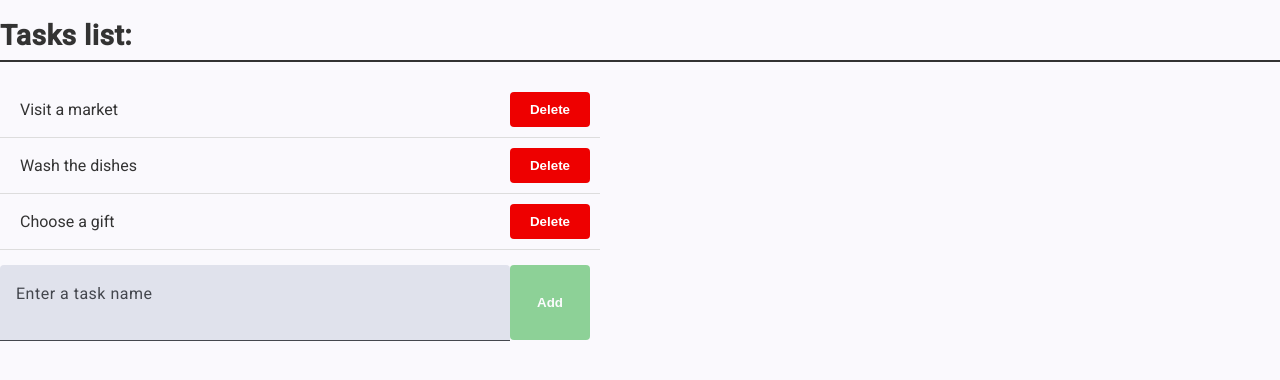
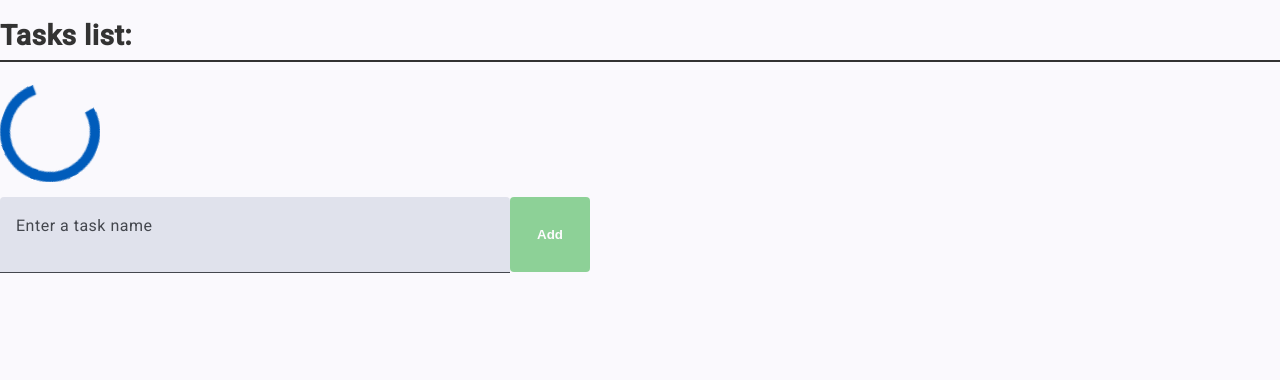
Before and after one commit to Angular-OTUS/ToDoList-VorobyevAnatoliy, an Angular app: page / in a window 1280 px wide. Shown: the top 380 px of the page. Built offline with nearby package versions, Linux system fonts and the light colour scheme.

Commit message:
added mat-spinner loader but got styles fail

```diff
--- a/src/app/components/to-do-list/to-do-list.html
+++ b/src/app/components/to-do-list/to-do-list.html
@@ -1,5 +1,8 @@
 <h1 class="title">Tasks list:</h1>
 <ul class="task-list">
+  @if (isLoading()) {
+    <mat-spinner/>
+  } @else {
     @for (task of tasks; track task.id) {
       <app-to-do-list-item [task]="task"
                            (deleteTaskEmitter)="deleteTask($event)"/>
@@ -7,6 +10,7 @@
       <li class="empty-task">
         <span class="empty-task--title">There is no tasks!</span>
       </li>
+    }
   }
 </ul>
 <div class="add-task">
--- a/src/app/components/to-do-list/to-do-list.ts
+++ b/src/app/components/to-do-list/to-do-list.ts
@@ -5,6 +5,7 @@ import {getNextTaskId, getTasks} from '../../services/storage';
 import {ToDoListItem} from '../to-do-list-item/to-do-list-item';
 import {MatFormField, MatInput, MatLabel} from '@angular/material/input';
 import {MatIconButton} from '@angular/material/button';
+import {MatProgressSpinner} from '@angular/material/progress-spinner';
 
 @Component({
   selector: 'app-to-do-list',
@@ -16,7 +17,8 @@ import {MatIconButton} from '@angular/material/button';
     MatInput,
     MatFormField,
     MatLabel,
-    MatIconButton
+    MatIconButton,
+    MatProgressSpinner
   ],
   styleUrl: './to-do-list.css'
 })
@@ -28,8 +30,13 @@ export class ToDoList implements OnInit {
 
   newTaskTextIsEmpty = computed(() => !this.newTaskTextInput().trim())
 
+  isLoading = signal(false)
+
   ngOnInit(): void {
-    this.tasks = getTasks()
+    setTimeout(() => {
+      this.tasks = getTasks()
+      this.isLoading.set(true)
+    }, 500)
   }
 
   deleteTask(taskId: number) {
```
Lines whose indentation alone changed are shown as unchanged.
